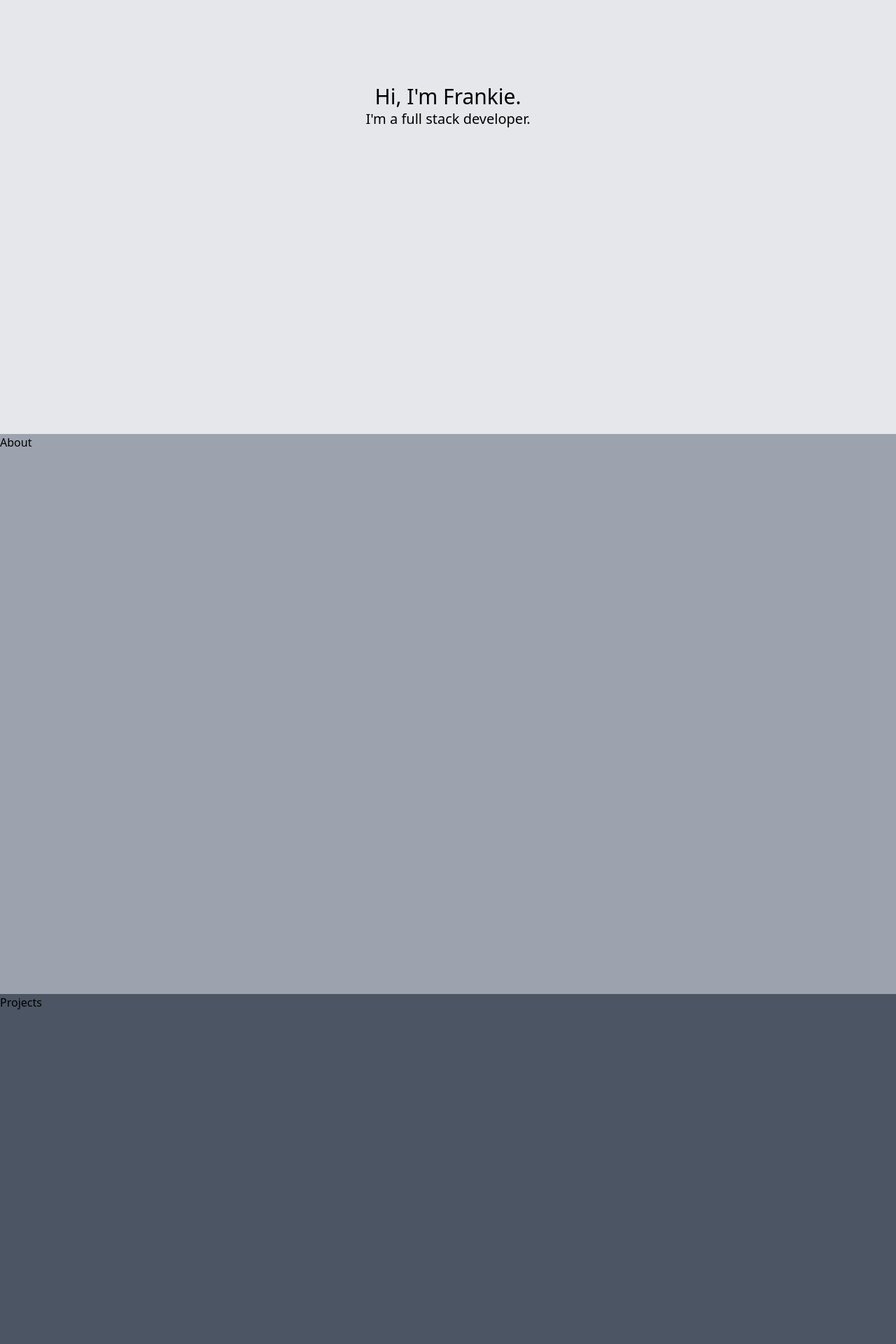
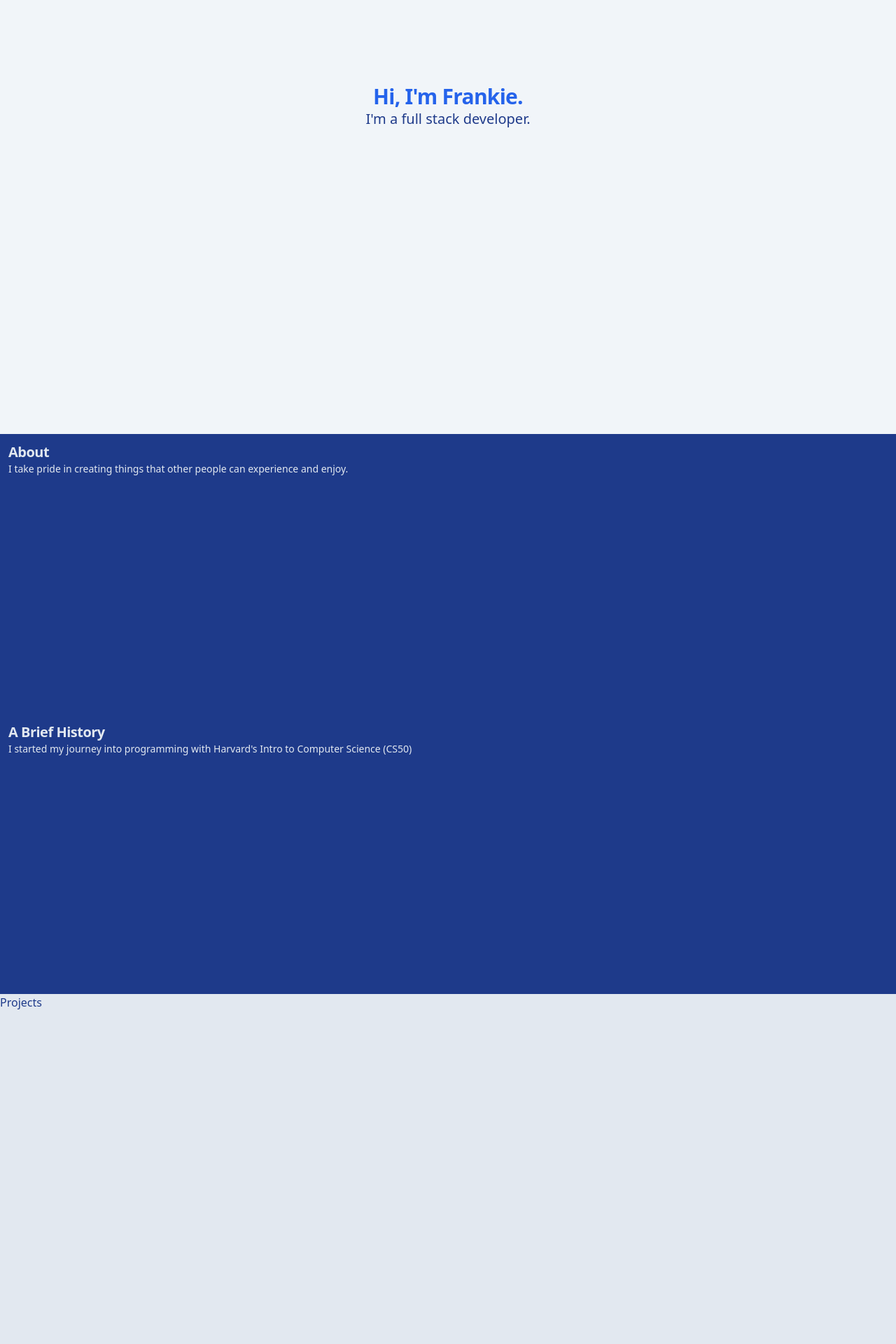
Before and after one commit to flcsn/portfolio-page, a React (Create React App) app: page / in a window 1280 px wide. Shown: the part 180-2100 px from the top of the page at 70% size. Built offline with nearby package versions, Linux system fonts and the light colour scheme.

Commit message:
added colors to meet accessibility requirements

```diff
--- a/src/components/About.js
+++ b/src/components/About.js
@@ -2,8 +2,23 @@ import React from 'react'
 
 const About = () => {
   return (
-    <div className='flex bg-gray-400 w-screen h-screen'>
-      About
+    <div className='flex bg-blue-900 w-screen h-screen'>
+      <div className='flex flex-col'>
+        <div className='h-full p-3'>
+          <h2 className='text-xl font-semibold tracking-tight text-slate-200'>About</h2>
+          <p className='text-sm text-slate-200'>
+            I take pride in creating things that other people
+            can experience and enjoy.
+          </p>
+        </div>
+        <div className='h-full p-3'>
+          <h2 className='text-xl font-semibold tracking-tight text-slate-200'>A Brief History</h2>
+          <p className='text-sm text-slate-200'>
+            I started my journey into programming with
+            Harvard&apos;s Intro to Computer Science (CS50)
+          </p>
+        </div>
+      </div>
     </div>
   )
 }
--- a/src/components/Contact.js
+++ b/src/components/Contact.js
@@ -2,8 +2,10 @@ import React from 'react'
 
 const Contact = () => {
   return (
-    <div className='flex bg-gray-800 h-screen'>
-      Contact
+    <div className='flex bg-slate-900 h-screen'>
+      <p className='text-slate-100'>
+        Contact
+      </p>
     </div>
   )
 }
--- a/src/components/Intro.js
+++ b/src/components/Intro.js
@@ -2,10 +2,10 @@ import React from 'react'
 
 const Intro = () => {
   return (
-    <div className='flex bg-gray-200 w-screen h-screen'>
+    <div className='flex bg-slate-100 w-screen h-screen'>
       <div className='w-4/5 h-1/4 m-auto text-center'>
-        <h1 className='text-3xl'>Hi, I&apos;m Frankie.</h1>
-        <h2 className='text-xl'>I&apos;m a full stack developer.</h2>
+        <h1 className='text-3xl font-bold tracking-tight text-blue-600'>Hi, I&apos;m Frankie.</h1>
+        <h2 className='text-xl text-blue-900'>I&apos;m a full stack developer.</h2>
       </div>
     </div>
   )
--- a/src/components/Projects.js
+++ b/src/components/Projects.js
@@ -2,8 +2,10 @@ import React from 'react'
 
 const Projects = () => {
   return (
-    <div className='flex bg-gray-600 h-screen'>
-      Projects
+    <div className='flex bg-slate-200 h-screen'>
+      <p className='text-blue-900'>
+        Projects
+      </p>
     </div>
   )
 }
```
